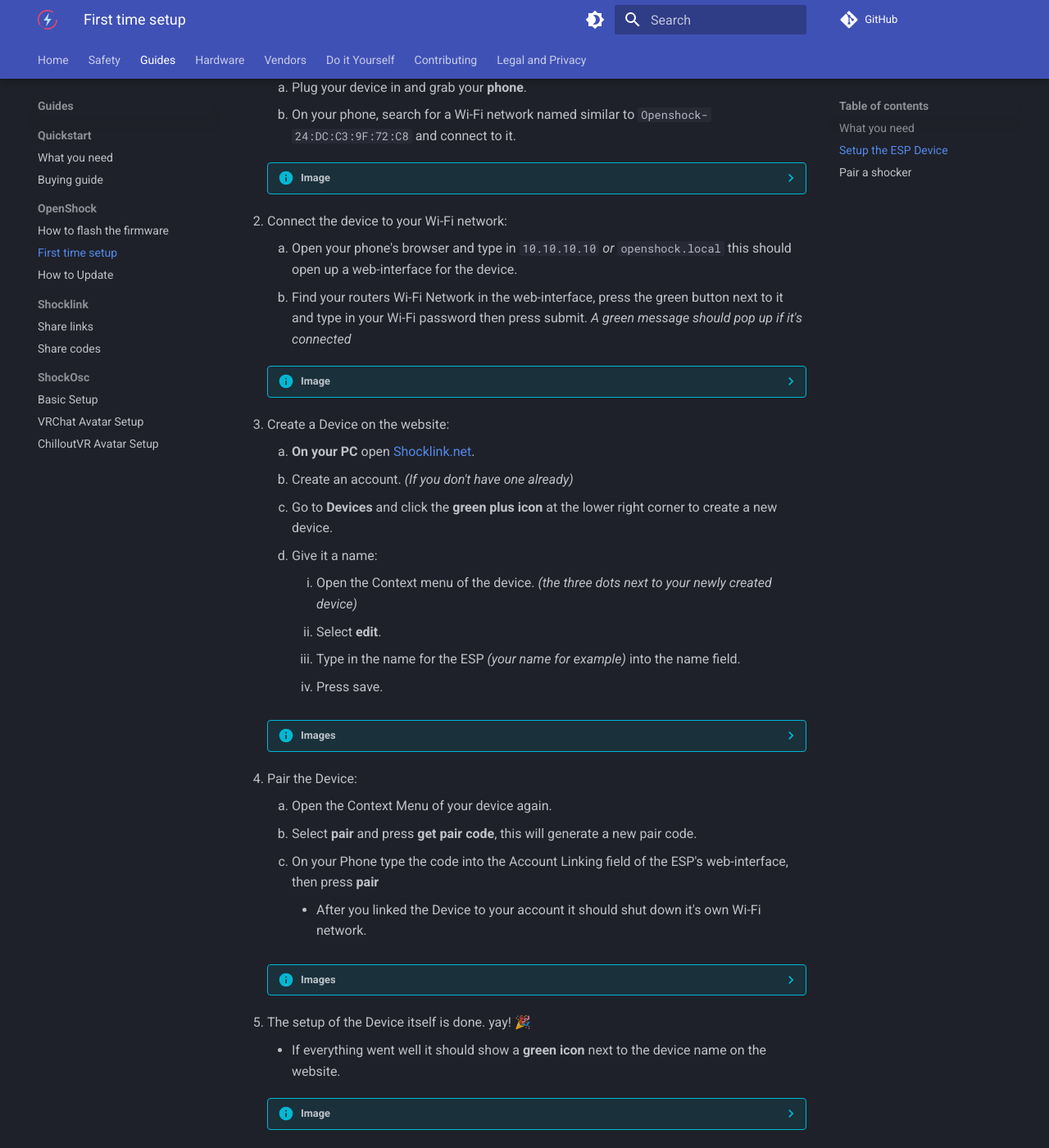
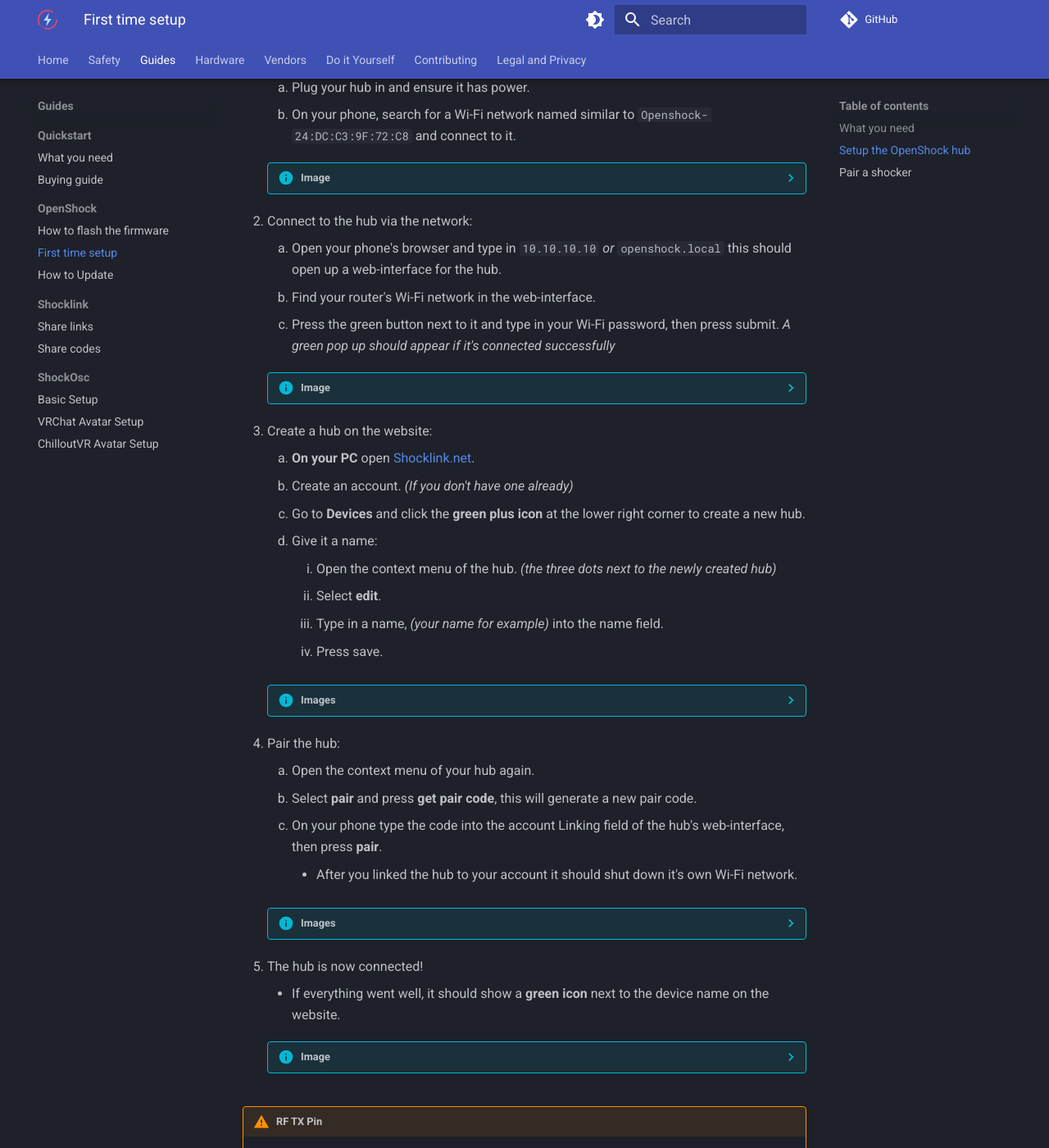
Before and after one commit to OpenShock/Wiki, an MkDocs documentation site: the page built from docs/guides/openshock-first-setup.md, in a window 1280 px wide and 1400 px high, scrolled down 673 px. Shown: the whole window at 82% size. Built offline with MkDocs 1.6.1 and Material for MkDocs 9.7.7, drawn with Linux system fonts in a browser that asks for light colours; comment, search, counter and statistics services are not loaded; some of the changed text lies outside the part shown.

Commit message:
Rename device to hub

```diff
--- a/docs/guides/openshock-first-setup.md
+++ b/docs/guides/openshock-first-setup.md
@@ -9,71 +9,72 @@
 - USB cable suitable for your device.
 - A stable power source. Try to avoid cheap power bricks, they can cause the device to crash under certain loads.
 - A smartphone with a web browser (Chrome, Firefox etc.)
-- [ESP Device](../hardware/boards/index.md)
+- [OpenShock hub](../hardware/boards/index.md)
 - [Shocker](../hardware/shockers/index.md)
 - [Shocklink account](https://shocklink.net/)
 
-## Setup the ESP Device
+## Setup the OpenShock hub
 
-1. Connect your **Phone** to the ESP:
-    1. Plug your device in and grab your **phone**.
+1. Connect your **Phone** to the hub:
+    1. Plug your hub in and ensure it has power.
     2. On your phone, search for a Wi-Fi network named similar to ``Openshock-24:DC:C3:9F:72:C8`` and connect to it.
     ??? Info "Image"
         ![Image "image"](../static/guides/first-setup/WiFioverview.png)
-2. Connect the device to your Wi-Fi network:
-    1. Open your phone's browser and type in ``10.10.10.10`` *or* ``openshock.local`` this should open up a web-interface for the device.
-    2. Find your routers Wi-Fi Network in the web-interface, press the green button next to it and type in your Wi-Fi password then press submit.
-    *A green message should pop up if it's connected*
+2. Connect to the hub via the network:
+    1. Open your phone's browser and type in ``10.10.10.10`` *or* ``openshock.local`` this should open up a web-interface for the hub.
+    2. Find your router's Wi-Fi network in the web-interface.
+    3. Press the green button next to it and type in your Wi-Fi password, then press submit.
+    *A green pop up should appear if it's connected successfully*
     ??? Info "Image"
         ![Image "image"](../static/guides/first-setup/ESPWebGUI.png)
-3. Create a Device on the website:
+3. Create a hub on the website:
     1. **On your PC** open [Shocklink.net](https://shocklink.net/).
     2. Create an account. *(If you don't have one already)*
-    3. Go to **Devices** and click the **green plus icon** at the lower right corner to create a new device.
+    3. Go to **Devices** and click the **green plus icon** at the lower right corner to create a new hub.
     4. Give it a name:
-        1. Open the Context menu of the device. *(the three dots next to your newly created device)*
+        1. Open the context menu of the hub. *(the three dots next to the newly created hub)*
         2. Select **edit**.
-        3. Type in the name for the ESP *(your name for example)* into the name field.
+        3. Type in a name, *(your name for example)* into the name field.
         4. Press save.
     ??? Info "Images"
         ![Image "image"](../static/guides/first-setup/findaddbutton3.png)
         ![Image "image"](../static/guides/first-setup/find_device_context_menu.png)
         ![Image "image"](../static/guides/first-setup/edit_device.png)
-4. Pair the Device:
-    1. Open the Context Menu of your device again.
+4. Pair the hub:
+    1. Open the context menu of your hub again.
     2. Select **pair** and press **get pair code**, this will generate a new pair code.
-    3. On your Phone type the code into the Account Linking field of the ESP's web-interface, then press **pair**
-        - After you linked the Device to your account it should shut down it's own Wi-Fi network.
+    3. On your phone type the code into the account Linking field of the hub's web-interface, then press **pair**.
+        - After you linked the hub to your account it should shut down it's own Wi-Fi network.
     ??? Info "Images"
         ![Image "image"](../static/guides/first-setup/findpaircode.png)
         ![Image "image"](../static/guides/first-setup/paircodeexample.png)
-5. The setup of the Device itself is done. yay! 🎉
-    - If everything went well it should show a **green icon** next to the device name on the website.
+5. The hub is now connected!
+    - If everything went well, it should show a **green icon** next to the device name on the website.
     ??? Info "Image"
         ![Image "image"](../static/guides/first-setup/checkifonline.png)
 !!! warning "RF TX Pin"
-    **DO NOT** change the RF TX Pin, this is an advanced feature. It should be set correctly by default after flashing the OpenShock firmware. For more information see [boards](../hardware/boards/index.md).
+    **DO NOT** change the RF TX Pin, this is an advanced feature. It should be set correctly by default after flashing the OpenShock firmware. For more information see the page dedicated to your micro-controller under [boards](../hardware/boards/index.md).
 
 ## Pair a shocker
 
-1. Make sure you charged the shocker first.
-2. Make sure your Device is connected to the website. ([Setup Device](#setup-the-esp-device))
+1. Ensure the shocker is sufficiently charged.
+2. Ensure your hub is connected to the website. ([Setup the OpenShock hub](#setup-the-openshock-hub))
 3. Create a Shocker.
     1. Go to [Shocklink.net](https://shocklink.net/)
-    2. login if you are not logged in already.
+    2. Login if you are not already.
     3. Navigate to **Shockers**.
-    4. Press the green **+** icon at the bottom right corner.
-    5. Select your earlier created **device**.
-    6. Give it a **name**.
+    4. Press the **green plus icon** at the bottom right corner.
+    5. Select the hub you created earlier.
+    6. Give your new shocker a name.
     7. Select the **model** of shocker.
-    8. Click **create**.
+    8. Click **Create**
     ??? info "Images"
         ![image](../static/guides/first-setup/Create_shocker_green_plus.png)
         ![image](../static/guides/first-setup/create_shocker.png)
 4. Pair your Shocker.
     1. Grab your shocker and turn it on. (Hold the power button for 1 sec. it should beep once.)
     2. Hold the power button again until it beeps and the LED flashes fast. *This means the pair mode is active*
-    3. On the website click the _**Speaker icon**_ of your shocker, if your shocker now makes a sound, the pairing was successful.
+    3. On the website click the ***speaker icon*** of your shocker, if your shocker now makes a sound, the pairing was successful.
     ??? Info "Image"
         ![image](../static/guides/first-setup/find_sound_button.png)
 **Everything should work now, have fun!** 🎉
```
Also changed, not shown: other parts of docs/guides/openshock-first-setup.md (+1 -1 lines), docs/guides/openshock-how-to-flash-your-board.md (+11 -13 lines), docs/guides/openshock-how-to-update.md (+6 -6 lines), docs/quickstart/what-you-need.md (+2 -2 lines).
